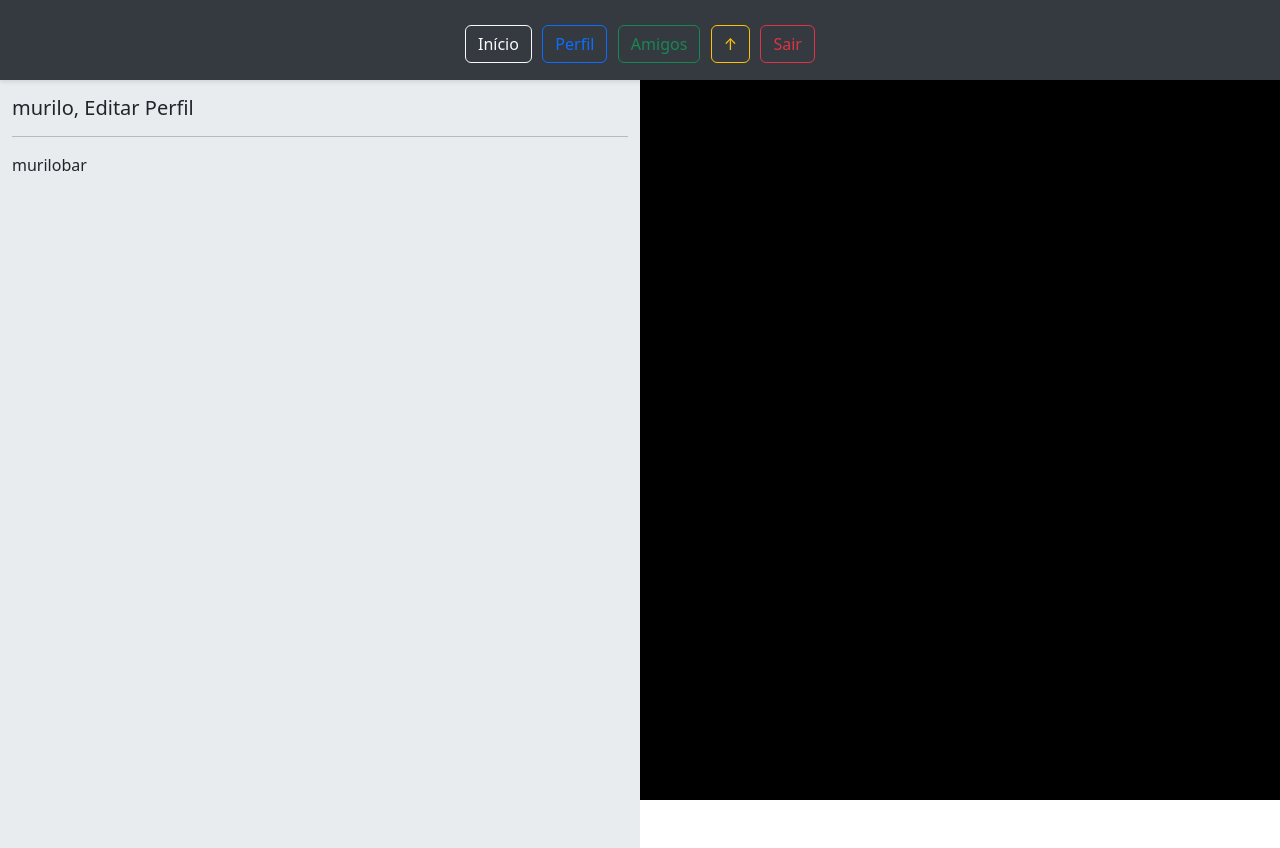
After one commit to MBScorsato/redesocial, a Django app: page /plataforma/perfil/ in a window 1280 px wide. The commit adds this page. Run offline with Django 4.2, Linux system fonts and the light colour scheme; a user stored in the database is signed in.

Commit message:
app perfil editado, varias edicoes, neste ponto inda não tem nada decidido, entao não vedo confiar neste commit

```diff
--- /dev/null
+++ b/perfil/templates/base_perfil.html
@@ -0,0 +1,16 @@
+{% load static %}
+<!doctype html>
+<html lang="pt-BR">
+  <head>
+    <meta charset="utf-8">
+    <meta name="viewport" content="width=device-width, initial-scale=1">
+
+    <title>{% block titulo %}{% endblock %}</title>
+    <link href="https://cdn.jsdelivr.net/npm/bootstrap@5.3.3/dist/css/bootstrap.min.css" rel="stylesheet" integrity="sha384-QWTKZyjpPEjISv5WaRU9OFeRpok6YctnYmDr5pNlyT2bRjXh0JMhjY6hW+ALEwIH" crossorigin="anonymous">
+   {% block head %}{% endblock %}
+  </head>
+  <body>
+    {% block body %}{% endblock %}
+    <script src="https://cdn.jsdelivr.net/npm/bootstrap@5.3.3/dist/js/bootstrap.bundle.min.js" integrity="sha384-YvpcrYf0tY3lHB60NNkmXc5s9fDVZLESaAA55NDzOxhy9GkcIdslK1eN7N6jIeHz" crossorigin="anonymous"></script>
+  </body>
+</html>
--- /dev/null
+++ b/perfil/templates/perfil.html
@@ -0,0 +1,43 @@
+{% extends 'base_perfil.html' %}
+{% load static %}
+{% block titulo %}Perfil{% endblock %}
+{% block head %}
+    <link rel="stylesheet" href="{% static 'plataforma/css/plataforma.css' %}">
+{% endblock %}
+
+{% block body %}
+<!-- Título fixo -->
+<h1 class="fixed-header">
+    <a href="{% url 'plataforma' %}"><button type="button" class="btn btn-outline-light">Início</button></a>
+    <button type="button" class="btn btn-outline-primary">Perfil</button>
+    <button type="button" class="btn btn-outline-success">Amigos</button>
+    <a href="#"><button type="button" class="btn btn-outline-warning"> &#8593; </button></a>
+    <a href="{% url 'sair' %}"><button type="button" class="btn btn-outline-danger">Sair</button></a>
+</h1>
+
+<div class="container-fluid vh-100 mt-5">
+    <div class="row h-100">
+        <!-- Coluna esquerda rolável -->
+        <div class="col-md-6" style="background-color: #e9ecef;"><br>
+            <br><h5>{{ nome }}, Editar Perfil</h5>
+
+            <div class="message">
+            {% if messages %}
+            {% for message in messages %}
+        <div class="alert {{message.tags}}">
+            <center>{{message}}</center>
+        </div>
+            {% endfor %}
+            {% endif %}
+        </div>
+            <hr>
+murilobar
+        <!-- Coluna direita fixa no desktop, mas relativa no celular -->
+        <div class="col-md-6 fixed-column bg-black"><br><br>
+
+        </div>
+    </div>
+</div>
+
+
+{% endblock %}
--- a/perfil/urls.py
+++ b/perfil/urls.py
@@ -0,0 +1,7 @@
+from django.urls import path
+from . import views
+
+urlpatterns = [
+    path('perfil/', views.perfil, name='perfil'),
+
+]
--- a/perfil/views.py
+++ b/perfil/views.py
@@ -1,3 +1,15 @@
+from django.contrib.auth.decorators import login_required
 from django.shortcuts import render
 
-# Create your views here.
+
+@login_required(login_url='/auth/cadastro')
+def perfil(request):
+    nome = request.user.username
+    if request.method == 'GET':
+        return render(request, 'perfil.html', {
+            'nome': nome,
+        })
+    elif request.method == 'POST':
+        return render(request, 'perfil.html', {
+            'nome': nome,
+        })
--- a/plataforma/templates/plataforma.html
+++ b/plataforma/templates/plataforma.html
@@ -8,8 +8,8 @@
 {% block body %}
 <!-- Título fixo -->
 <h1 class="fixed-header">
-    <button type="button" class="btn btn-outline-primary">Perfil</button>
-    <button type="button" class="btn btn-outline-info">Galeria</button>
+    <a href="{% url 'plataforma' %}"><button type="button" class="btn btn-outline-light">Início</button></a>
+    <a href="{% url 'perfil' %}"><button type="button" class="btn btn-outline-primary">Perfil</button></a>
     <button type="button" class="btn btn-outline-success">Amigos</button>
     <a href="#"><button type="button" class="btn btn-outline-warning"> &#8593; </button></a>
     <a href="{% url 'sair' %}"><button type="button" class="btn btn-outline-danger">Sair</button></a>
--- a/sistema_django/settings.py
+++ b/sistema_django/settings.py
@@ -29,6 +29,7 @@ INSTALLED_APPS = [
     'django.contrib.staticfiles',
     'index',
     'plataforma',
+    'perfil',
 
 
 ]
--- a/sistema_django/urls.py
+++ b/sistema_django/urls.py
@@ -8,6 +8,7 @@ urlpatterns = [
     path('admin/', admin.site.urls),
     path('auth/', include('index.urls')),
     path('plataforma/', include('plataforma.urls')),
+    path('plataforma/', include('perfil.urls'))
 
 ]
 urlpatterns += static(settings.MEDIA_URL, document_root=settings.MEDIA_ROOT)
```
Also changed, not shown: db.sqlite3.
